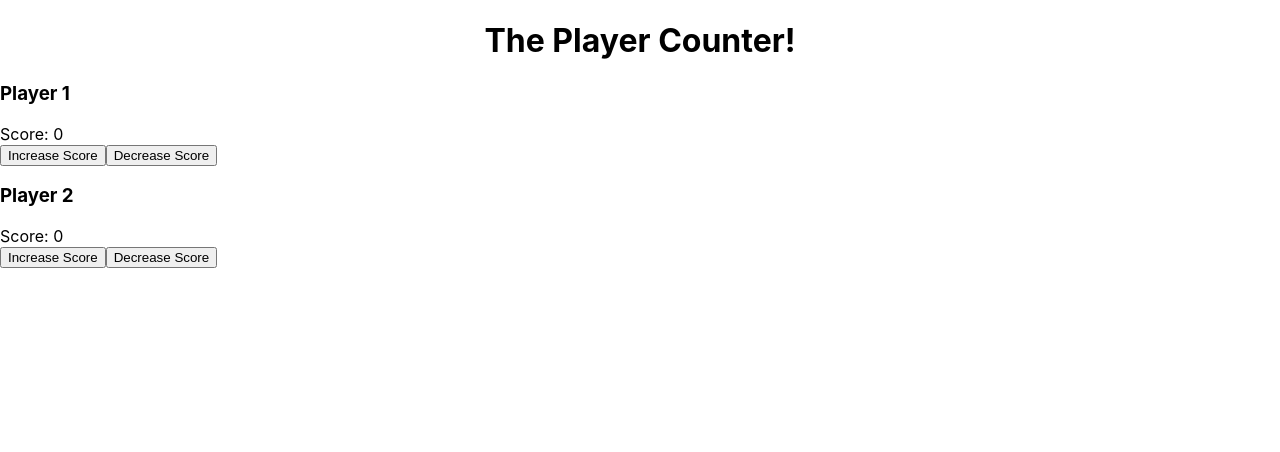
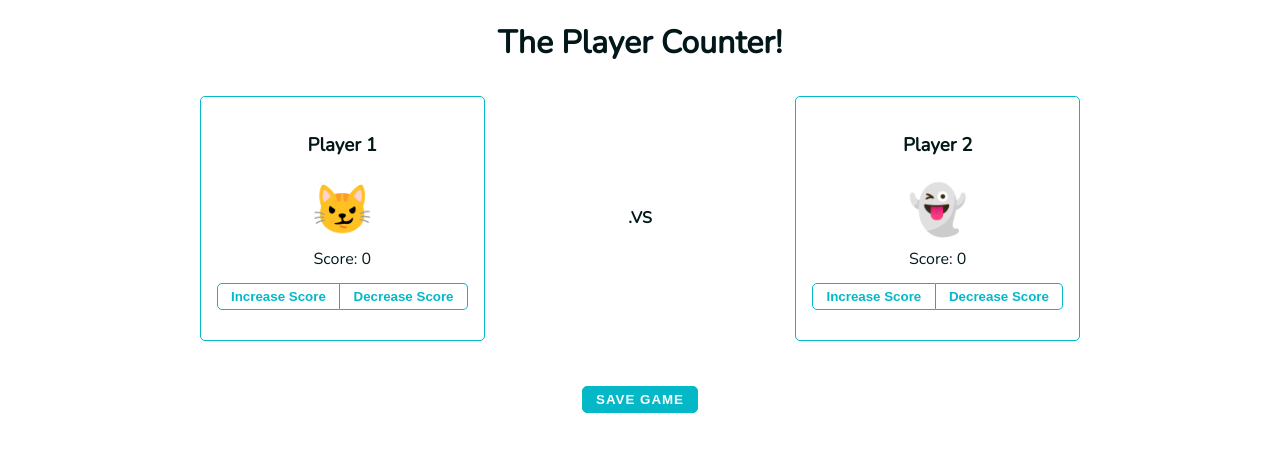
Before and after one commit to react-for-web-developers/02-intro-to-react, a React (Create React App) app in the folder exercises/player-score-counter/: page / in a window 1280 px wide. Shown: the top 452 px of the page. Built offline with nearby package versions, Linux system fonts and the light colour scheme.

Commit message:
bonus task and some styles

```diff
--- a/exercises/player-score-counter/src/App.js
+++ b/exercises/player-score-counter/src/App.js
@@ -1,10 +1,8 @@
-import logo from './logo.svg';
 import './App.css';
 import { useState } from 'react';
 
 function App() {
   const [p1score, setP1score] = useState(0);
-  const [p2score, setP2score] = useState(0);
 
   const increaseP1Score = () => {
     setP1score(p1score + 1);
@@ -14,6 +12,8 @@ function App() {
     setP1score(p1score - 1);
   }
 
+  const [p2score, setP2score] = useState(0);
+
   const increaseP2Score = () => {
     setP2score(p2score + 1);
   }
@@ -22,29 +22,62 @@ function App() {
     setP2score(p2score - 1);
   }
 
+  const [scores, setScores] = useState([])
+
+  const saveScore = () => {
+    setScores([...scores, {
+      player1: p1score,
+      player2: p2score
+    }]);
+  }
+
   return (
     <div>
       <h1>The Player Counter!</h1>
 
-      <section>
+      <section className="players">
         <div className="player">
           <h3>Player 1</h3>
+          <p className="icon">😼</p>
           <span>Score: {p1score}</span>
-          <div className="btns">
-            <button onClick={increaseP1Score}>Increase Score</button>
-            <button onClick={decreaseP1Score}>Decrease Score</button>
+          <div>
+            <button className="btn btn-left" onClick={increaseP1Score}>Increase Score</button>
+            <button className="btn btn-right" onClick={decreaseP1Score}>Decrease Score</button>
           </div>
+        </div>
+
+        <div>
+          <p>.VS</p>
         </div>
 
         <div className="player">
           <h3>Player 2</h3>
+          <p className="icon">👻</p>
           <span>Score: {p2score}</span>
-          <div className="btns">
-            <button onClick={increaseP2Score}>Increase Score</button>
-            <button onClick={decreaseP2Score}>Decrease Score</button>
+          <div>
+            <button className="btn btn-left" onClick={increaseP2Score}>Increase Score</button>
+            <button className="btn btn-right" onClick={decreaseP2Score}>Decrease Score</button>
           </div>
         </div>
       </section>
+
+      <div className="score-btn">
+        <button className="btn" onClick={saveScore}>Save Game</button>
+      </div>
+
+      {scores.map(score => (
+        <section className="scores">
+          <div className="score">
+            <span>Player 1 😼: </span>
+            <span>{score.player1}</span>
+          </div>
+
+          <div className="score">
+            <span>Player 2 👻: </span>
+            <span>{score.player2}</span>
+          </div>
+        </section>
+      ))}
 
     </div>
   );
--- a/exercises/player-score-counter/src/index.css
+++ b/exercises/player-score-counter/src/index.css
@@ -1,8 +1,17 @@
+@import url('https://fonts.googleapis.com/css2?family=Nunito&display=swap');
+
+:root {
+  --primary: hsl(185, 96%, 40%);
+  --white: hsl(255, 100%, 100%);
+  --black: hsl(185, 96%, 5%);
+}
+
 body {
-  margin: 0;
-  font-family: -apple-system, BlinkMacSystemFont, 'Segoe UI', 'Roboto', 'Oxygen',
-    'Ubuntu', 'Cantarell', 'Fira Sans', 'Droid Sans', 'Helvetica Neue',
-    sans-serif;
+  margin: 0 auto;
+  font-family: 'Nunito', sans-serif;
+  width: 80%;
+  color: var(--black);
+  background-color: var(--white);
   -webkit-font-smoothing: antialiased;
   -moz-osx-font-smoothing: grayscale;
 }
@@ -15,3 +24,67 @@ code {
 h1 {
   text-align: center;
 }
+
+.players, .scores {
+  display: flex;
+  justify-content: space-around;
+  align-items: center;
+  text-align: center;
+  margin: 2em 0;
+}
+
+.player {
+  border: 1px solid var(--primary);
+  padding: 1em;
+  border-radius: 5px;
+}
+
+.btn {
+  border: 1px solid var(--primary);
+  background-color: var(--white);
+  color: var(--primary);
+  padding: 5px 1em;
+  border-radius: 5px;
+  cursor: pointer;
+  font-weight: 600;
+  margin: 1em 0;
+}
+
+.btn-left {
+  border-radius: 5px 0 0 5px;
+}
+
+.btn-right {
+  border-radius: 0 5px 5px 0;
+  border-left: none;
+}
+
+.score-btn {
+  text-align: center;
+}
+
+.score-btn .btn {
+  color: var(--white);
+  background-color: var(--primary);
+  text-transform: uppercase;
+  letter-spacing: 1px;
+}
+
+.scores {
+  width: 80%;
+  margin: 1em auto;
+  border: 1px solid var(--primary);
+  border-radius: 5px;
+  padding: 0.5em;
+}
+
+.score span:first-child,
+.players div:nth-child(2) p  {
+  font-weight: 600;
+}
+
+.icon {
+  font-size: 48px;
+  margin: 5px;
+  padding: 0;
+}
```
